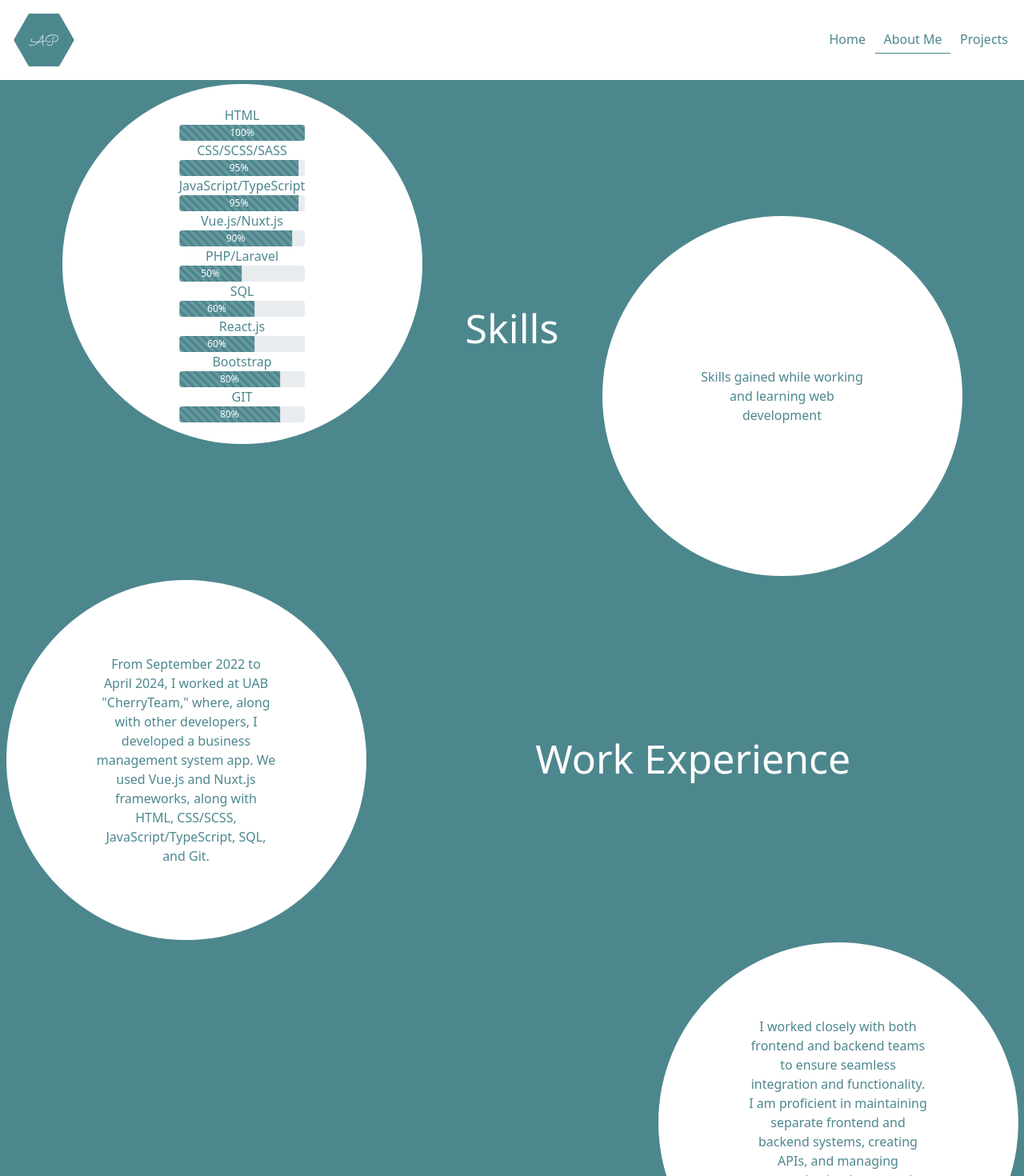
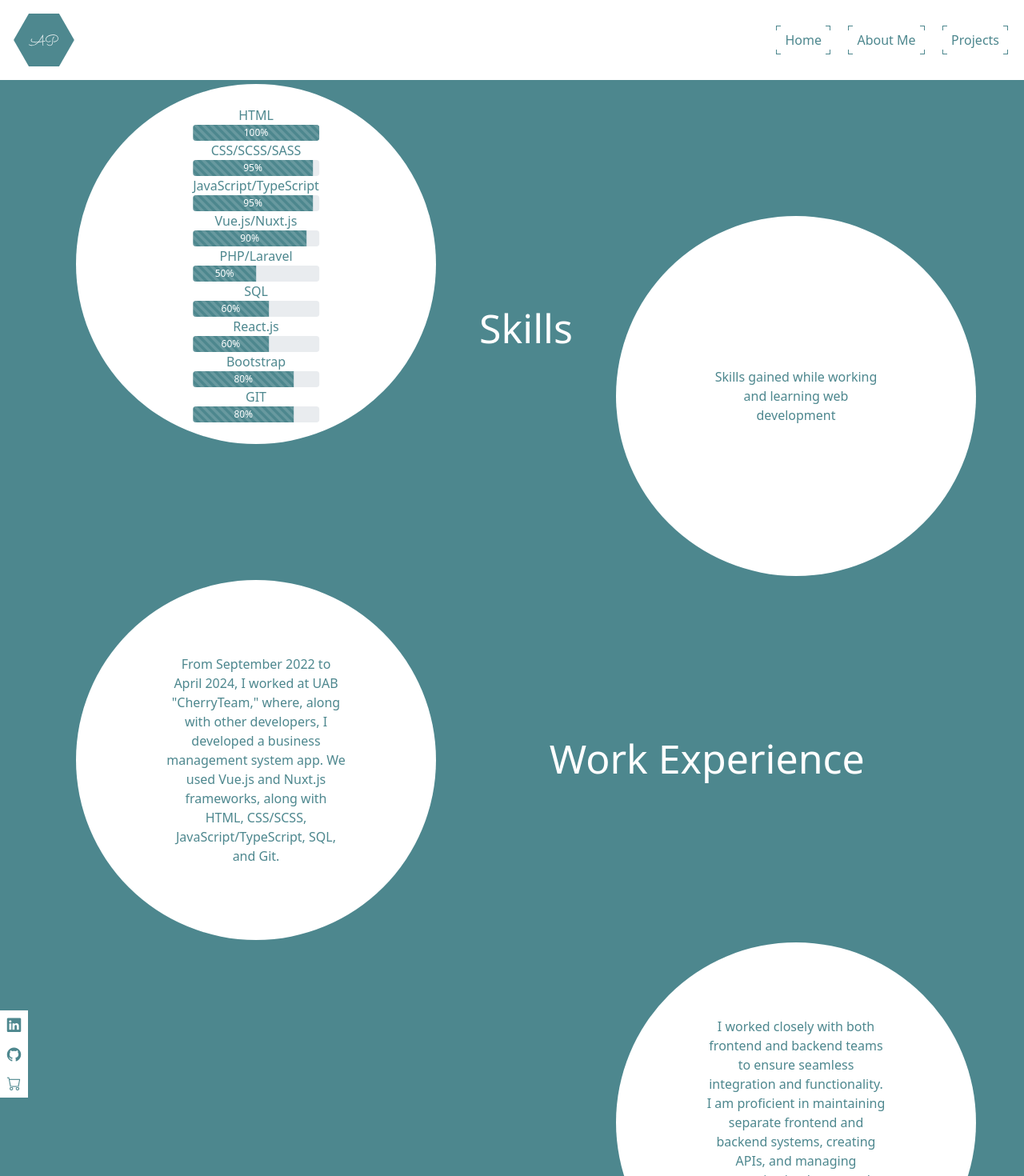
Before and after one commit to alinapak/alinapak-portfolio, a React (Create React App) app: page /about in a window 1280 px wide. Shown: the top 1470 px of the page at 80% size. Built offline with nearby package versions, Linux system fonts and the light colour scheme.

Commit message:
footer change, more hover, left nav on links

```diff
--- a/src/App.css
+++ b/src/App.css
@@ -18,27 +18,30 @@ a:hover {
   /* padding: 4rem 8rem; */
   margin: 0 auto;
   display: grid;
-  grid-template-columns: repeat(5, 1fr);
+  grid-template-columns: 3.5rem repeat(5, 1fr);
   grid-template-rows: 10rem 1fr auto;
   grid-template-areas:
-    "header header header header header"
-    "main main main main main"
-    "footer footer footer footer footer";
+    "header header header header header header"
+    "sidebar main main main main main"
+    "footer footer footer footer footer footer";
   min-height: 100vh;
   transition: filter 0.5s ease;
   background-color: rgb(77, 135, 142) !important;
   z-index: 1;
   position: relative;
+  overflow-x: hidden
 }
 
 #root.blur {
   filter: blur(5px);
   transition: filter 0.5s ease;
-  position: relative;
+  /* position: relative; */
 }
-#root.blur ~ .cloned-link {
+
+#root.blur~.cloned-link {
   filter: blur(5px);
 }
+
 .cloned-link.not-blur {
   filter: blur(0) !important;
 }
--- a/src/App.js
+++ b/src/App.js
@@ -6,7 +6,7 @@ import Header from './Components/Header/Header';
 import Footer from './Components/Footer/Footer';
 import About from './Components/Content/About/About';
 import Projects from './Components/Content/Projects/Projects';
-// import SideNav from './Components/Navigation/SideNav';
+import SideNav from './Components/Navigation/SideNav';
 import Home from './Components/Home/Home';
 import { BrowserRouter, Route, Routes } from "react-router-dom";
 
@@ -14,7 +14,7 @@ function App() {
   return (
     <BrowserRouter>
       <Header />
-      {/* <SideNav /> */}
+      <SideNav />
       <Routes>
         <Route exact path='/' element={<Home />} />
         <Route exact path='/about' element={<About />} />
--- a/src/Components/Content/About/About.js
+++ b/src/Components/Content/About/About.js
@@ -55,7 +55,7 @@ function About() {
                Skills gained while working and learning web development
             </p></div>
          </section>
-         <section className="pt-2 home container d-flex align-items-center flex-wrap gap-1">
+         <section className="pt-2 container d-flex align-items-center flex-wrap gap-1">
             <div className="align-self-start me-auto bubble-content"><p>
                From September 2022 to April 2024, I worked at UAB "CherryTeam," where, along with other developers, I developed a business management system app. We used Vue.js and Nuxt.js frameworks, along with HTML, CSS/SCSS, JavaScript/TypeScript, SQL, and Git.
             </p></div>
@@ -68,7 +68,7 @@ function About() {
                I worked closely with both frontend and backend teams to ensure seamless integration and functionality. I am proficient in maintaining separate frontend and backend systems, creating APIs, and managing communication between the frontend and backend during development.
             </p></div>
          </section>
-         <section className="pt-2 home container d-flex align-items-center flex-wrap gap-1">
+         <section className="pt-2 container d-flex align-items-center flex-wrap gap-1">
             <div className="align-self-start me-auto bubble-content"><p>
                PHP Developer | Baltic Institute of Technology on 2022
             </p></div>
--- a/src/Components/Footer/Footer.js
+++ b/src/Components/Footer/Footer.js
@@ -1,20 +1,10 @@
 import './Footer.css'
-import Icon from './FooterIcons'
 
 function Footer() {
    const currentYear = new Date().getFullYear();
-   const icons = [
-      { name: 'linkedin', href: 'https://www.linkedin.com/in/alina-pakamoryt%C4%97-73a66377/' },
-      { name: 'github', href: 'https://github.com/alinapak/' },
-      { name: 'cart', href: 'https://alinapak.github.io/shoppingListApp2/' },
-   ];
+
    return (
       <footer className="p-2 footer d-flex flex-column justify-content-end">
-         <div className="container icon-wrap d-flex justify-content-center">
-            {icons.map((icon, index) => (
-               <Icon key={index} name={icon.name} href={icon.href} />
-            ))}
-         </div>
          <p className="text-center">
             © {currentYear} by Alina Pakamorytė
          </p>
--- a/src/Components/Header/Header.css
+++ b/src/Components/Header/Header.css
@@ -21,14 +21,43 @@
 }
 
 .header .nav a {
-   border-bottom: 1px solid transparent;
-   color: rgb(77, 135, 142) !important
+   border: 1px solid rgb(77, 135, 142);
+   color: rgb(77, 135, 142) !important;
+   position: relative;
+   margin: 0 1rem;
+   transition: 1s;
+   width: max-content;
+   height: 100%;
+   display: flex;
+   align-items: center;
+   justify-content: center;
 }
 
-.header .nav a:hover {
-   border-bottom: 1px solid rgb(77, 135, 142)
+.header .nav a::before,
+.header .nav a::after {
+   position: absolute;
+   background: white;
+   z-index: -1;
+   transition: 1s;
+   content: '';
 }
 
-.header .nav a.active {
-   border-bottom: 1px solid rgb(77, 135, 142)
+.header .nav a::before {
+   height: 106%;
+   width: calc(100% - 10px);
+   z-index: 0;
 }
+
+.header .nav a::after {
+   width: 103.5%;
+   height: calc(100% - 10px);
+   z-index: 0;
+}
+
+.header .nav a:hover::before {
+   width: 0;
+}
+
+.header .nav a:hover::after {
+   height: 0;
+}
--- a/src/Components/Header/RouteLink.js
+++ b/src/Components/Header/RouteLink.js
@@ -1,13 +1,24 @@
 import { Link, useLocation } from "react-router-dom";
-import { useEffect, useRef } from 'react';
+import { useEffect, useRef, useState } from 'react';
 
 function RouteLink({ href, title, key, component }) {
    const location = useLocation();
    const hash = location.hash;
    const originalLinkRef = useRef(null);
    const clonedLinkRef = useRef(null);
+   const [windowSize, setWindowSize] = useState({
+      width: window.innerWidth,
+      height: window.innerHeight
+   });
    useEffect(() => {
       if (hash === '') {
+         if (component !== 'home') {
+            const clonedLinks = document.getElementsByClassName('cloned-link');
+            Array.from(clonedLinks).forEach(link => {
+               link.remove();
+            });
+         }
+
          window.scrollTo({
             top: 0,
             behavior: 'instant'
@@ -15,7 +26,40 @@ function RouteLink({ href, title, key, component }) {
       }
    }, [location.pathname]);
    useEffect(() => {
-      if(component !== 'home') {
+      if (component !== 'home') {
+         return
+      }
+      const originalLink = originalLinkRef.current;
+      const clonedLink = clonedLinkRef.current;
+
+      const handleResize = () => {
+         const newWindowSize = {
+            width: window.innerWidth,
+            height: window.innerHeight
+         };
+         if (originalLink && clonedLink) {
+            clonedLink.style.top = `${originalLink.getBoundingClientRect().top}px`;
+            clonedLink.style.left = `${originalLink.getBoundingClientRect().left}px`;
+            document.body.appendChild(clonedLink);
+            if ((newWindowSize.width !== windowSize.width ||
+               newWindowSize.height !== windowSize.height)) {
+               clonedLink.classList.remove('animate-fade-in');
+            }
+         }
+         setWindowSize(newWindowSize);
+      };
+
+      // Attach resize event listener
+      window.addEventListener('resize', handleResize);
+      handleResize();
+      // Cleanup function to remove event listener
+      return () => {
+         window.removeEventListener('resize', handleResize);
+      };
+   }, [originalLinkRef, clonedLinkRef, component]);
+
+   useEffect(() => {
+      if (component !== 'home') {
          return
       }
       const originalLink = originalLinkRef.current;
@@ -26,7 +70,7 @@ function RouteLink({ href, title, key, component }) {
       clonedLink.style.left = `${originalLink.getBoundingClientRect().left}px`;
       clonedLink.style.zIndex = 1000;
       clonedLink.classList.add('cloned-link');
-      document.body.appendChild(clonedLink);
+      clonedLink.classList.add('animate-fade-in');
       clonedLinkRef.current = clonedLink;
       clonedLink.style.visibility = 'visible';
       originalLink.style.visibility = 'hidden';
@@ -38,7 +82,7 @@ function RouteLink({ href, title, key, component }) {
       clonedLink.addEventListener('mouseenter', (e) => {
          const root = document.getElementById('root');
          root.classList.add('blur');
-             e.target.classList.add('not-blur')
+         e.target.classList.add('not-blur');
       });
       return () => {
          clonedLink.remove();
@@ -50,7 +94,7 @@ function RouteLink({ href, title, key, component }) {
    };
    return (
       <Link ref={originalLinkRef} className={`nav-link ${isActive(href) ? 'active' : ''}`} to={href} rel="noreferrer" >
-            {title === 'logo' ? <img className="p-2 m-2" src="./Images/logo-svg.svg" alt="Logo" /> : title}
+         {title === 'logo' ? <img className="p-2 m-2" src="./Images/logo-svg.svg" alt="Logo" /> : <span style={{ position: 'relative', zIndex: 1 }}>{title}</span>}
       </Link >
    )
 }
--- a/src/Components/Navigation/SideNav.css
+++ b/src/Components/Navigation/SideNav.css
@@ -1,17 +1,33 @@
-/* .side-bar {
+.side-bar {
    grid-area: sidebar;
    background-color: rgb(77, 135, 142);
-   padding: 2rem 0 3rem 1.2rem;
+   min-height: calc(100vh - 18rem);
+   display: flex;
+   align-items: center;
+   justify-content: space-around;
+}
+
+.side-bar .nav {
+   background-color: white;
 }
 
 .side-bar a {
-   border-bottom: 1px solid transparent
+   color: rgb(77, 135, 142) !important;
+   background-color: white;
+   display: flex;
+   align-items: center;
+   justify-content: center;
+   width: 100%;
+   padding-left: 3.5rem !important;
+   padding-right: 1.75rem !important;
+   margin-left: -1.75rem;
+   transition: transform 425ms cubic-bezier(.05, .65, .18, 1);
 }
 
 .side-bar a:hover {
-   border-bottom: 1px solid white
+   transform: translate3d(1.5rem, 0, 0);
 }
 
 .side-bar a.active {
-   border-bottom: 1px solid white
-} */
+   transform: translate3d(1.5rem, 0, 0);
+}
--- a/src/Components/Navigation/SideNav.js
+++ b/src/Components/Navigation/SideNav.js
@@ -1,24 +1,25 @@
-// import './SideNav.css';
-// // import RouteLink from '../Header/RouteLink';
+import './SideNav.css';
+import Icon from './SideNavIcons'
+// import RouteLink from '../Header/RouteLink';
 
-// function SideNav() {
-//    const links = [
-//       { href: './about', title: 'About Me' },
-//       { href: './education', title: 'Education' },
-//       { href: './experience', title: 'Work Experience' }
-//    ];
-//    // TODO: add skills section
-//    // TODO: set styles separately?
+function SideNav() {
+   const icons = [
+      { name: 'linkedin', href: 'https://www.linkedin.com/in/alina-pakamoryt%C4%97-73a66377/' },
+      { name: 'github', href: 'https://github.com/alinapak/' },
+      { name: 'cart', href: 'https://alinapak.github.io/shoppingListApp2/' },
+   ];
+   // TODO: add skills section
+   // TODO: set styles separately?
 
-//    return (
-//       <nav className="side-bar container">
-//          <div className="nav container d-flex flex-column align-items-center gap-1">
-//             {/* {links.map((link, index) => (
-//                // <RouteLink key={index} href={link.href} title={link.title} />
-//             ))} */}
-//          </div>
-//       </nav>
-//    )
-// }
+   return (
+      <nav className="side-bar">
+         <div className="nav container d-flex flex-column align-items-center justify-content-center">
+            {icons.map((icon, index) => (
+               <Icon key={index} name={icon.name} href={icon.href} />
+            ))}
+         </div>
+      </nav>
+   )
+}
 
-// export default SideNav;
+export default SideNav;
--- a/src/Components/Footer/FooterIcons.js
+++ b/src/Components/Navigation/SideNavIcons.js
@@ -1,6 +1,6 @@
 function Icon({ name, href }) {
    return (
-      <a href={href} target="_blank" className="p-1" rel="noreferrer">
+      <a href={href} target="_blank" className="p-2" rel="noreferrer">
          <i className={`bi fs-3 bi-${name}`}></i>
       </a>
    );
```
Lines whose indentation alone changed are shown as unchanged.
